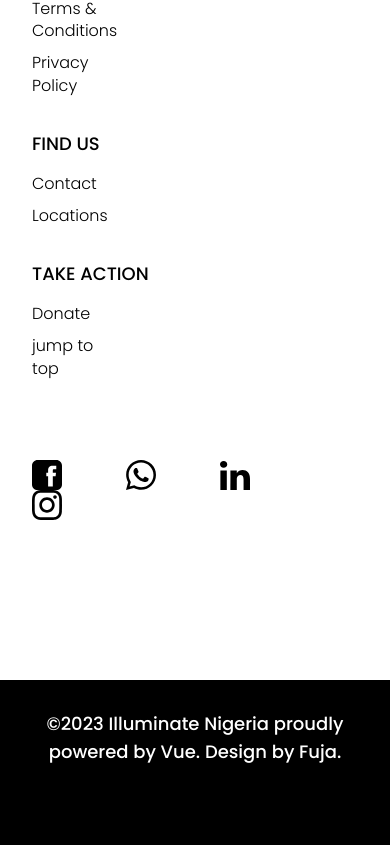
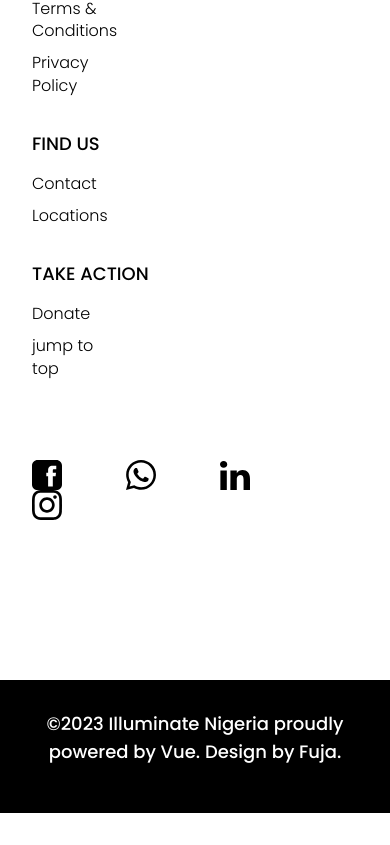
Before and after one commit to fujababy/illuminatenigeria, a Vue app: page /terms in a window 390 px wide. Shown: the part 3125-3970 px from the top of the page. After the commit the page ends 3938 px from the top, so only its background shows below. Built offline with nearby package versions, Linux system fonts and the light colour scheme.

Commit message:
new fixes

```diff
--- a/src/components/footerComponent.vue
+++ b/src/components/footerComponent.vue
@@ -154,6 +154,7 @@ export default {
       display: flex;
       justify-content: center;
       align-items: center;
+      margin-right: 0;
     }
   }
 }
@@ -167,7 +168,7 @@ export default {
   line-height: 27.2px;
 
   @media screen and (max-width: 768px) {
-    padding-bottom: 4rem;
+    padding-bottom: 2rem;
     font-size: 18px;
   }
 }
--- a/src/components/newsletter.vue
+++ b/src/components/newsletter.vue
@@ -152,7 +152,7 @@ export default {
       font-size: 16px;
 
       @media screen and (max-width: 768px) {
-        margin-right: 0;
+        // margin-right: 0;
       }
     }
 
--- a/src/components/testimonial.vue
+++ b/src/components/testimonial.vue
@@ -85,6 +85,10 @@
       font-style: normal;
       font-size: 2rem;
       margin-bottom: 2rem;
+
+      @media screen and (max-width: 768px) {
+        font-size: 16px;
+      }
     }
 
     .media {
```
